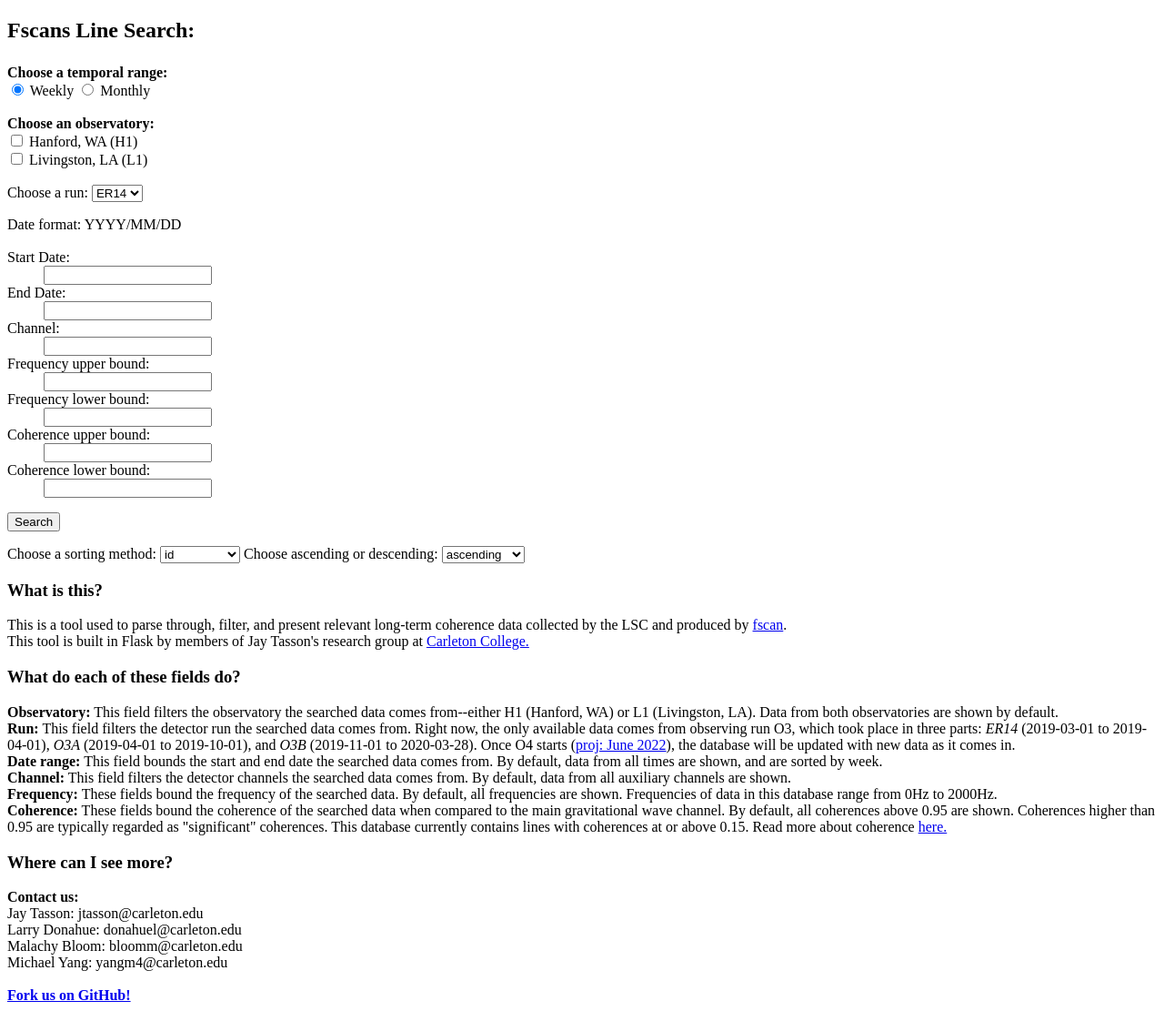
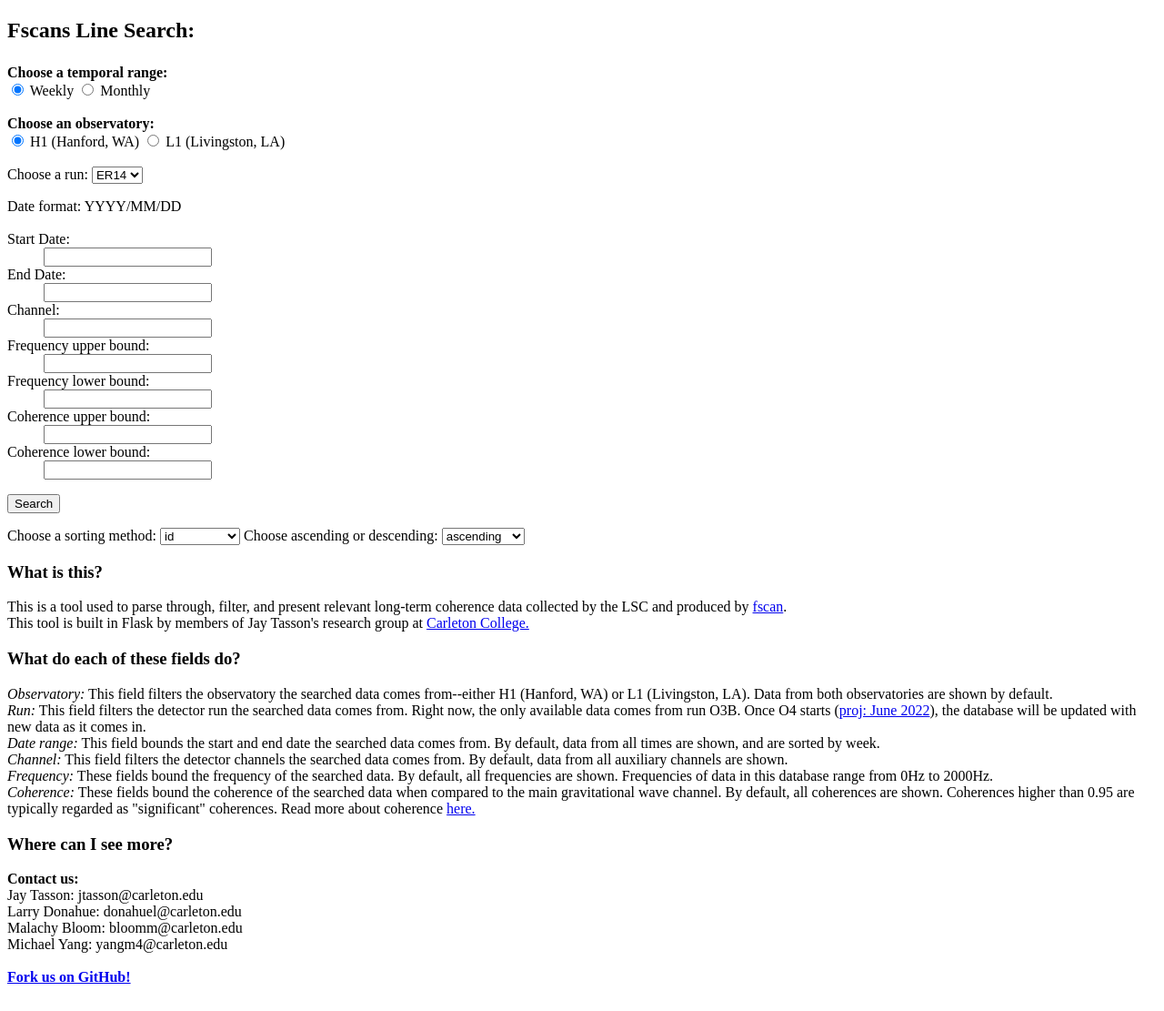
Before and after one commit to donahuel/linefinder-interface, a Flask app: page / in a window 1280 px wide. Shown: the whole page at 91% size. After the commit the page ends 1081 px from the top, so only its background shows below. Run offline with Flask 2, Linux system fonts and the light colour scheme; some libraries are stand-ins or nearby versions.

Commit message:
Rework obs field

```diff
--- a/templates/lineform.html
+++ b/templates/lineform.html
@@ -20,10 +20,10 @@
   <label for="Monthly">Monthly</label><br>
 
   <br><b>Choose an observatory:</b>
-  <br><input type="checkbox" id="H1" name="H1" value="H1">
-  <label for="H1"> Hanford, WA (H1)</label><br>
-  <input type="checkbox" id="L1" name="L1" value="L1">
-  <label for="L1"> Livingston, LA (L1)</label><br>
+  <br><input type="radio" id="H1" name="obs" value="H1" checked="checked">
+  <label for="Weekly">H1 (Hanford, WA)</label>
+  <input type="radio" id="L1" name="obs" value="L1">
+  <label for="Monthly">L1 (Livingston, LA)</label><br>
 
   <br><label for="run">Choose a run:</label>
   <select name="run" id="run">
@@ -66,12 +66,12 @@ This is a tool used to parse through, filter, and present relevant long-term coh
 This tool is built in Flask by members of Jay Tasson's research group at <a href="https://carleton.edu">Carleton College.</a>
 
 <h3>What do each of these fields do?</h3>
-<b>Observatory:</b> This field filters the observatory the searched data comes from--either H1 (Hanford, WA) or L1 (Livingston, LA). Data from both observatories are shown by default.</br>
-<b>Run:</b> This field filters the detector run the searched data comes from. Right now, the only available data comes from observing run O3, which took place in three parts: <i>ER14</i> (2019-03-01 to 2019-04-01), <i>O3A</i> (2019-04-01 to 2019-10-01), and <i>O3B</i> (2019-11-01 to 2020-03-28). Once O4 starts (<a href="https://www.ligo.org/scientists/GWEMalerts.php">proj: June 2022</a>), the database will be updated with new data as it comes in.</br>
-<b>Date range:</b> This field bounds the start and end date the searched data comes from. By default, data from all times are shown, and are sorted by week.</br>
-<b>Channel:</b> This field filters the detector channels the searched data comes from. By default, data from all auxiliary channels are shown.</br>
-<b>Frequency:</b> These fields bound the frequency of the searched data. By default, all frequencies are shown. Frequencies of data in this database range from 0Hz to 2000Hz.</br>
-<b>Coherence:</b> These fields bound the coherence of the searched data when compared to the main gravitational wave channel. By default, all coherences above 0.95 are shown. Coherences higher than 0.95 are typically regarded as "significant" coherences. This database currently contains lines with coherences at or above 0.15. Read more about coherence <a href="https://en.wikipedia.org/wiki/Coherence_(physics)">here.</a></br>
+<i>Observatory:</i> This field filters the observatory the searched data comes from--either H1 (Hanford, WA) or L1 (Livingston, LA). Data from both observatories are shown by default.</br>
+<i>Run:</i> This field filters the detector run the searched data comes from. Right now, the only available data comes from run O3B. Once O4 starts (<a href="https://www.ligo.org/scientists/GWEMalerts.php">proj: June 2022</a>), the database will be updated with new data as it comes in.</br>
+<i>Date range:</i> This field bounds the start and end date the searched data comes from. By default, data from all times are shown, and are sorted by week.</br>
+<i>Channel:</i> This field filters the detector channels the searched data comes from. By default, data from all auxiliary channels are shown.</br>
+<i>Frequency:</i> These fields bound the frequency of the searched data. By default, all frequencies are shown. Frequencies of data in this database range from 0Hz to 2000Hz.</br>
+<i>Coherence:</i> These fields bound the coherence of the searched data when compared to the main gravitational wave channel. By default, all coherences are shown. Coherences higher than 0.95 are typically regarded as "significant" coherences. Read more about coherence <a href="https://en.wikipedia.org/wiki/Coherence_(physics)">here.</a></br>
 
 <h3>Where can I see more?</h3>
 <b>Contact us:</b></br>
```
